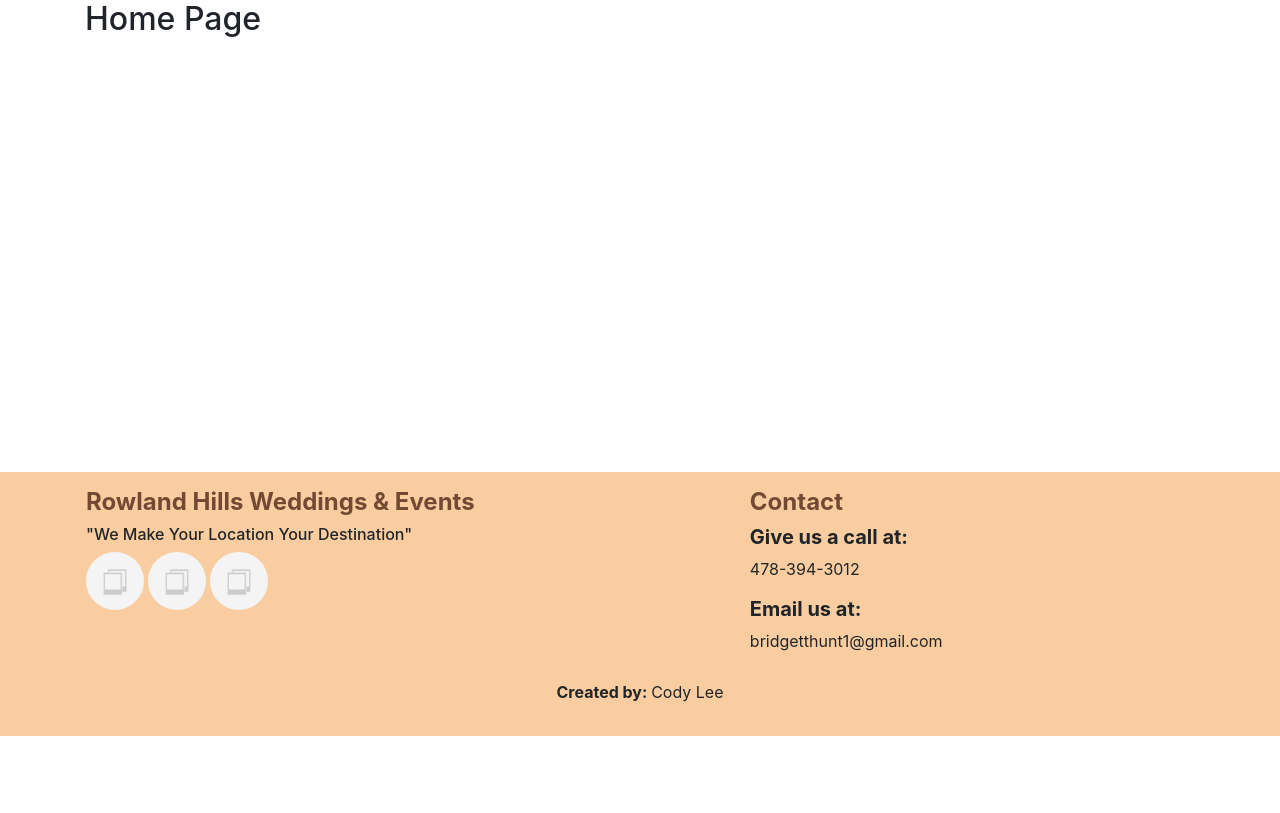
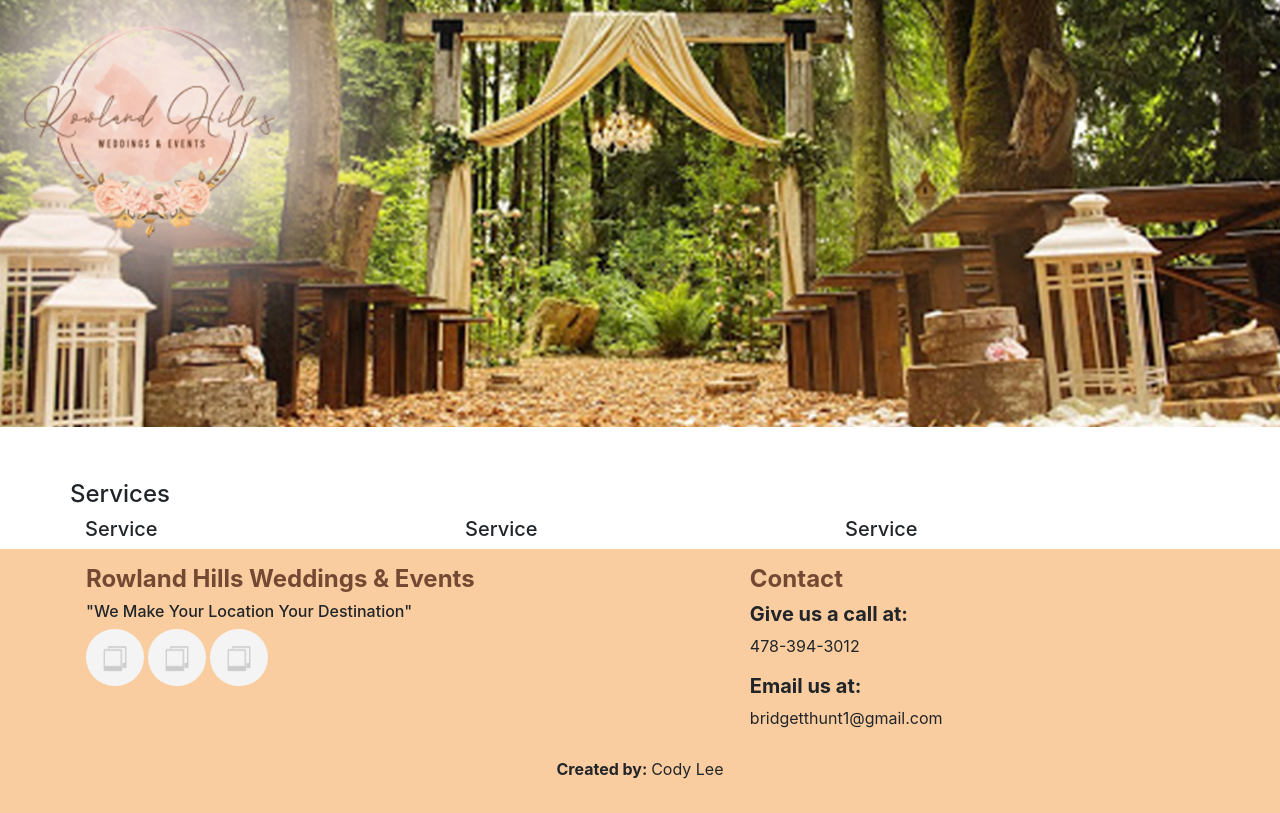
Before and after one commit to leecodya/rowland-hills, a Flask app: page / in a window 1280 px wide. Shown: the part 64-877 px from the top of the page. Before the commit the page ends 800 px from the top, so only its background shows below. Run offline with Flask 2, Linux system fonts and the light colour scheme; some libraries are stand-ins or nearby versions.

Commit message:
work to home banner

```diff
--- a/app.py
+++ b/app.py
@@ -2,27 +2,27 @@ from flask import Flask, redirect, url_for, render_template
 
 app = Flask(__name__)
 business_name = "Rowland Hills Weddings & Events"
-logo = "We Make Your Location Your Destination"
+moto = "We Make Your Location Your Destination"
 
 @app.route("/")
 def home():
-    return render_template("home.html", name=business_name, logo=logo)
+    return render_template("home.html", name=business_name, moto=moto)
 
 @app.route("/about")
 def about():
-    return render_template("about.html", name=business_name, logo=logo)
+    return render_template("about.html", name=business_name, moto=moto)
 
 @app.route("/gallery")
 def gallery():
-    return render_template("gallery.html", name=business_name, logo=logo)
+    return render_template("gallery.html", name=business_name, moto=moto)
 
 @app.route("/services")
 def services():
-    return render_template("services.html", name=business_name, logo=logo)
+    return render_template("services.html", name=business_name, moto=moto)
 
 @app.route("/contact")
 def contact():
-    return render_template("contact.html", name=business_name, logo=logo)
+    return render_template("contact.html", name=business_name, moto=moto)
 
 if __name__ == "__main__":
     app.run(debug=True)
--- a/static/style.css
+++ b/static/style.css
@@ -3,6 +3,9 @@
 }
 .myBackground2{
     background-color: #faece9;
+}
+.primary-text{
+    color: #f9cd9f;
 }
 .brown-text{
     color: #734933 !important;
@@ -11,3 +14,8 @@
 .right-border{
     border-right: black solid 3px;
 }
+.home-banner{
+    background: url("../static/banner.jpg") no-repeat;
+    background-size:100%;
+    padding: 15em;
+}
--- a/templates/base.html
+++ b/templates/base.html
@@ -41,15 +41,15 @@
                 </div>
             </nav>
         </header>
-        <main class="container">
+        <main>
             {% block content %}{% endblock %}
         </main>
-        <footer class="fixed-bottom myBackground">
+        <footer class="myBackground">
             <div class="container p-3">
                 <div class="row">
                     <div class="col-md-7">
                         <h4 class="brown-text">{{ name }}</h4>
-                        <h6>"{{ logo }}"</h6>
+                        <h6>"{{ moto }}"</h6>
                         <img src="../static/placeholder.png" class="rounded-circle" style="height:30%" alt="Social Media Icon">
                         <img src="../static/placeholder.png" class="rounded-circle" style="height:30%" alt="Social Media Icon">
                         <img src="../static/placeholder.png" class="rounded-circle" style="height:30%" alt="Social Media Icon">
--- a/templates/home.html
+++ b/templates/home.html
@@ -2,5 +2,21 @@
 {% block title %}Home{% endblock %}
 
 {% block content %}
-<h2>Home Page</h2>
+<div class="home-banner"></div>
+<div class="container">
+    <div class="row">
+        <h4>Services</h4>
+    </div>
+    <div class="row">
+        <div class="col-md-4">
+            <h5>Service</h5>
+        </div>
+        <div class="col-md-4">
+            <h5>Service</h5>
+        </div>
+        <div class="col-md-4">
+            <h5>Service</h5>
+        </div>
+    </div>
+</div>
 {% endblock %}
```
Also changed, not shown: static/banner.jpg (added).
